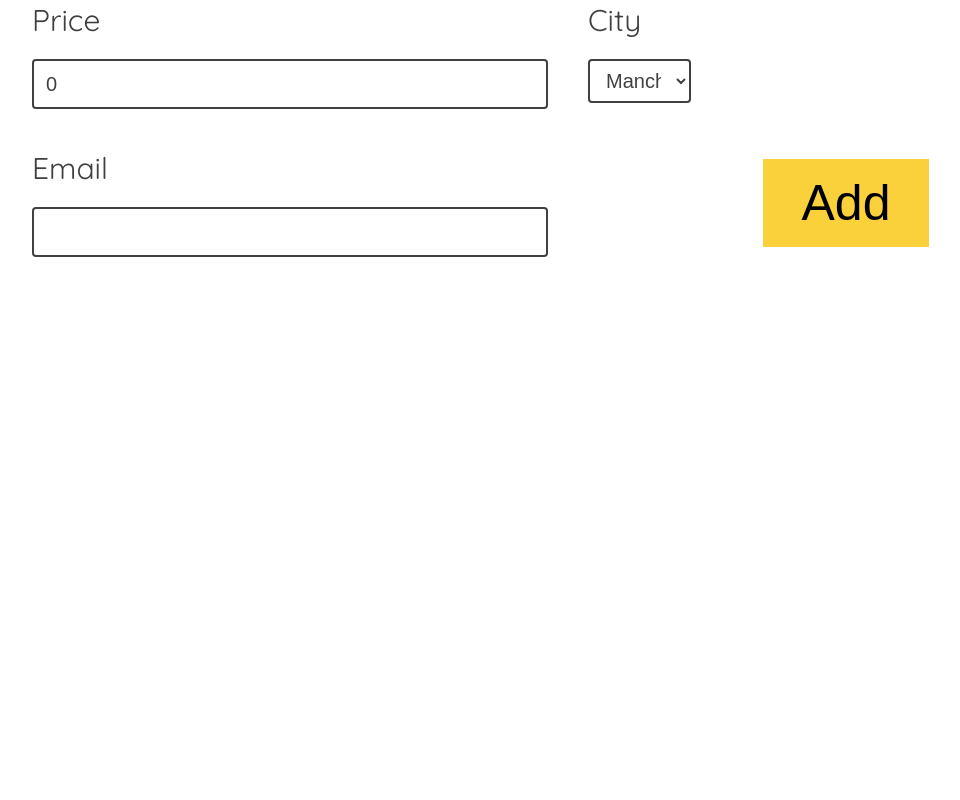
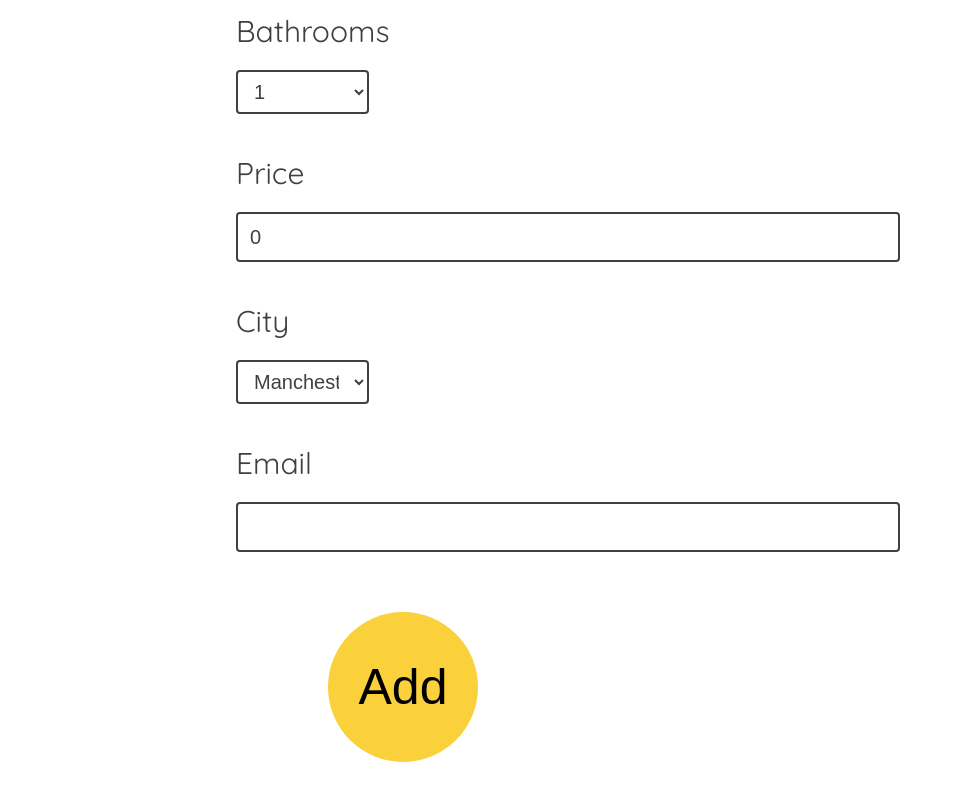
Before and after one commit to HollyJM81/surreal-estate, a React (Create React App) app: page /add-property in a window 1280 px wide. Shown: the part 1122-1922 px from the top of the page, without its empty margins (72-1032 px from the left). Before the commit the page ends 1483 px from the top, so only its background shows below. Built offline with nearby package versions, Linux system fonts and the light colour scheme.

Commit message:
style form and submit

```diff
--- a/src/components/AddProperty.js
+++ b/src/components/AddProperty.js
@@ -53,7 +53,7 @@ const AddProperty = () => {
 	return (
 		<div className="add-property">
 			<h1 className="add-property__title">Add your property details here</h1>
-			<Alert message={alert.message} success={alert.isSuccess} />
+
 			<form onSubmit={handleAddProperty} className="add-property__form">
 				<label htmlFor="title">
 					Title
@@ -156,9 +156,12 @@ const AddProperty = () => {
 						onChange={handleFieldChange}
 					/>
 				</label>
-				<button type="submit" className="add-property__submit-btn">
-					Add
-				</button>
+				<div className="add-property__submit">
+					<button type="submit" className="add-property__submit-btn">
+						Add
+					</button>
+					<Alert message={alert.message} success={alert.isSuccess} />
+				</div>
 			</form>
 		</div>
 	);
--- a/src/styles/add-property.css
+++ b/src/styles/add-property.css
@@ -1,6 +1,8 @@
 .add-property {
 	padding: 20px;
 	color: black;
+	width: 60%;
+	margin: auto;
 }
 
 .add-property__title {
@@ -12,18 +14,27 @@
 .add-property__form {
 	box-sizing: border-box;
 	padding: 2rem;
-	display: grid;
-	grid-template-columns: 1fr 1fr;
-	gap: rem;
+	display: flex;
+	flex-direction: column;
+}
+
+.add-property__submit {
+	margin: auto;
+	padding: 40px;
+	display: flex;
+	flex-direction: row;
+	align-items: center;
 }
 
 .add-property__submit-btn {
 	font-size: 50px;
 	padding: 15px;
+	margin-right: 40px;
 	background-color: #fad03b;
-	width: 30%;
-	margin: auto;
 	border: 0px;
+	height: 150px;
+	width: 150px;
+	border-radius: 50%;
 }
 
 .add-property__submit-btn:active {
--- a/src/styles/alert.css
+++ b/src/styles/alert.css
@@ -1,28 +1,23 @@
 .Alert--success {
 	background-color: green;
-	padding: 50px;
-	font-size: 40px;
+	float: right;
+	padding: 20px;
+	margin: auto;
+	font-size: 30px;
+	width: 250px;
 	color: white;
 	display: inline-block;
-	height: 150px;
-	width: 150px;
-	border-radius: 50%;
-	transform: rotate(-40deg);
-	transform-origin: center;
 }
 
 .Alert--error {
 	visibility: hidden;
+	position: relative;
 	background-color: red;
-	padding: 50px;
-	font-size: 40px;
+	padding: 20px;
+	font-size: 30px;
+	width: 250px;
 	color: white;
 	display: inline-block;
-	height: 150px;
-	width: 150px;
-	border-radius: 50%;
-	transform: rotate(-40deg);
-	transform-origin: center;
 }
 
 @keyframes alertBox {
--- a/src/styles/app.css
+++ b/src/styles/app.css
@@ -0,0 +1,4 @@
+body {
+	display: block;
+	margin: 0px;
+}
--- a/src/styles/navbar.css
+++ b/src/styles/navbar.css
@@ -1,8 +1,8 @@
 .navbar {
 	background-color: #fad03b;
-	border-bottom: violet;
 	height: 30vh;
 	display: flex;
+	padding: 40px;
 	justify-content: space-between;
 }
 
```
